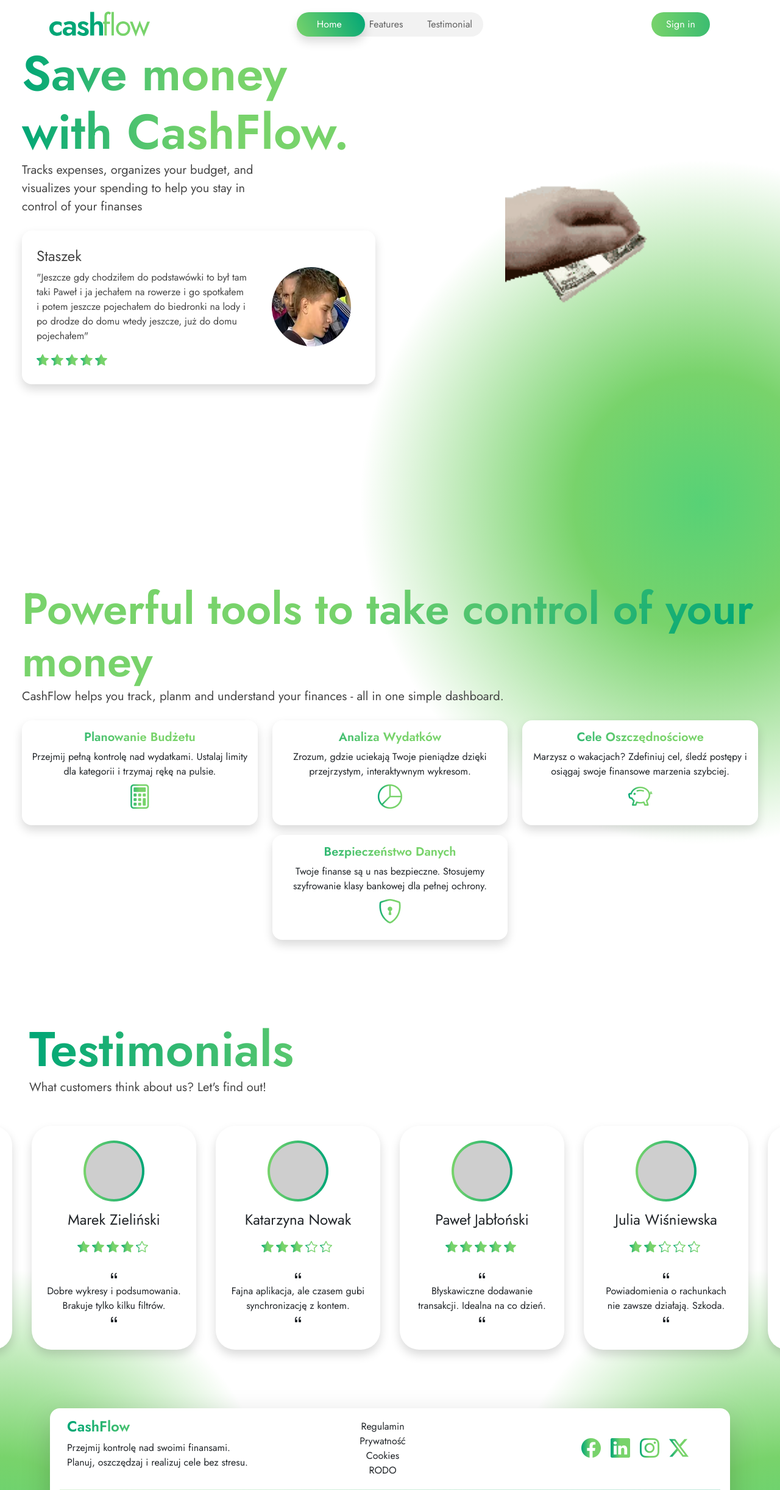
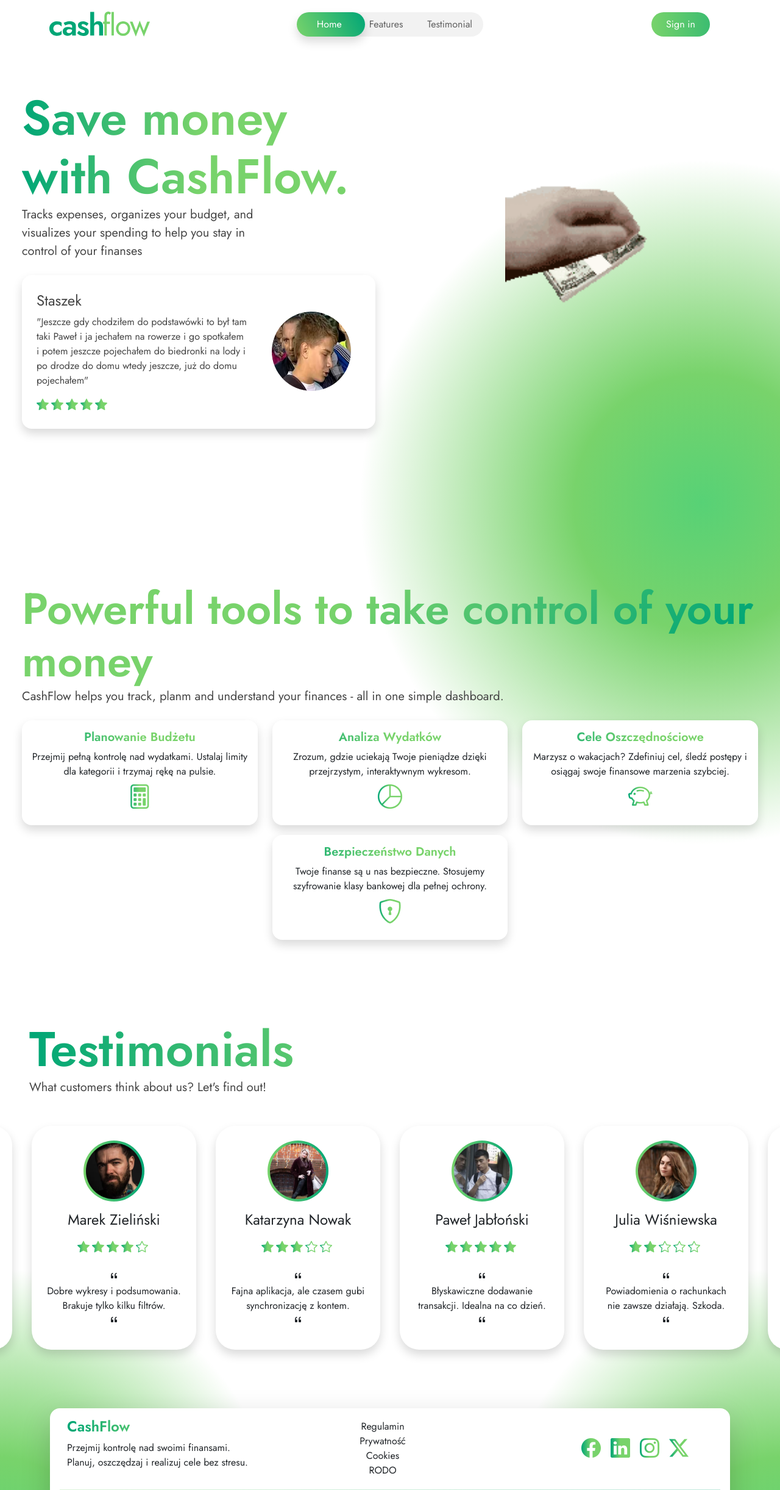
Before and after one commit to Kaparee/CashFlow, a React (Vite) app in the folder cashflow-frontend/: page / in a window 1280 px wide. Shown: the top 2443 px of the page at 61% size. Built offline with nearby package versions, Linux system fonts and the light colour scheme.

Commit message:
Kompatybilnosc dla Type sensitive

```diff
--- a/cashflow-frontend/src/pages/HomePage/components/Hero/Hero.tsx
+++ b/cashflow-frontend/src/pages/HomePage/components/Hero/Hero.tsx
@@ -7,7 +7,7 @@ import AnimatedContent from '../../../../components/UI/ReactBits/AnimatedContent
 const Hero: React.FC = () => {
     return (
         <div id='home-page-home' className={`container-fluid ${s.bgHero} d-flex scroll-mt`}>
-            <div className='d-flex flex-column mt-md-5 px-md-4 col-12 col-xl-6'>
+            <div className='d-flex flex-column px-md-4 col-12 col-xl-6 justify-content-center'>
                 <div>
                     <AnimatedContent
                         distance={100}
--- a/cashflow-frontend/src/pages/HomePage/components/Testimonials/Testimonials.tsx
+++ b/cashflow-frontend/src/pages/HomePage/components/Testimonials/Testimonials.tsx
@@ -2,7 +2,7 @@ import React, { useState, useEffect } from 'react'
 import s from './Testimonials.module.css'
 import ph from '../../../../assets/placeholder.avif'
 
-const avatars = import.meta.glob('../../../../assets/testimonial/*', { eager: true, import: 'default', query: '?url' });
+const avatars = import.meta.glob('../../../../assets/Testimonial/*', { eager: true, import: 'default', query: '?url' });
 interface Testimonial {
     firstname: string;
     lastname: string;
@@ -99,6 +99,8 @@ const testimonialsList: Testimonial[] = [
 ];
 
 const Testimonials: React.FC = () => {
+    console.log('Dostępne klucze:', Object.keys(avatars));
+    console.log('Szukany klucz:', `../../../../assets/testimonial/${testimonialsList[0].fileName}`);
     const [activeIndex, setActiveIndex] = useState(0);
 
     useEffect(() => {
@@ -170,7 +172,7 @@ const Testimonials: React.FC = () => {
                             }}>
                             <div className={`h-100 w-100 d-flex flex-column align-items-stretch shadow rounded-5 p-4 bg-white ${s.bgRadial}`}>
                                 <div className='mb-3'>
-                                    <img className={`img-fluid rounded-circle p-1 d-block mx-auto ${s.avatar}`} src={avatars[`../../../../assets/testimonial/${item.fileName}`] as string || ph} />
+                                    <img className={`img-fluid rounded-circle p-1 d-block mx-auto ${s.avatar}`} src={avatars[`../../../../assets/Testimonial/${item.fileName}`] as string || ph} />
                                 </div>
                                 <div className='h4 text-center'>
                                     <div className='h4 text-center'>{item.firstname} {item.lastname}</div>
```
Also changed, not shown: 1 other file (tests, documents, lock files or other folders).
